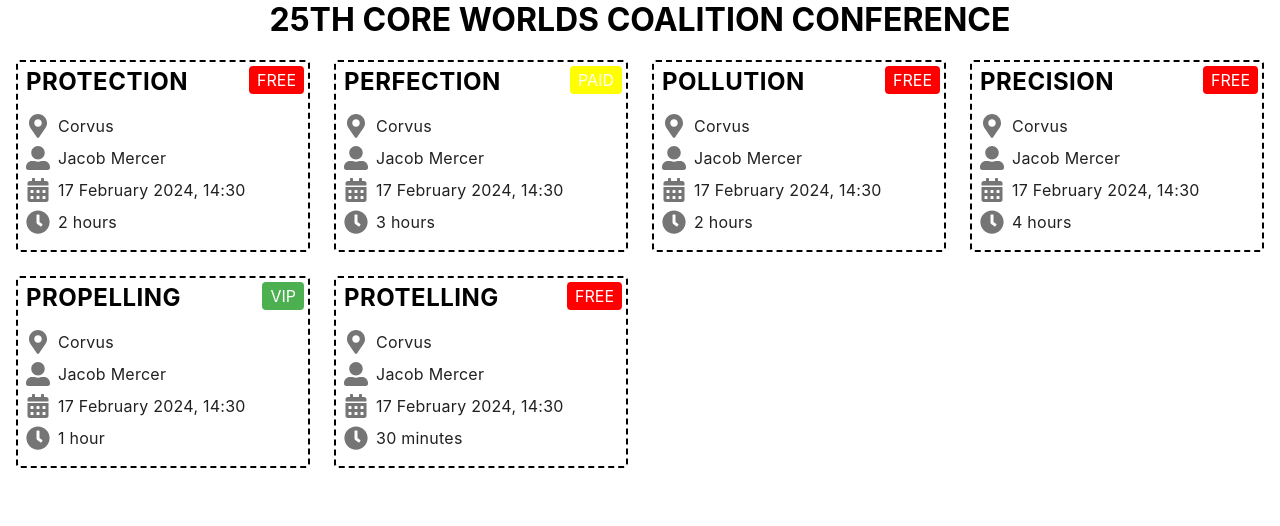
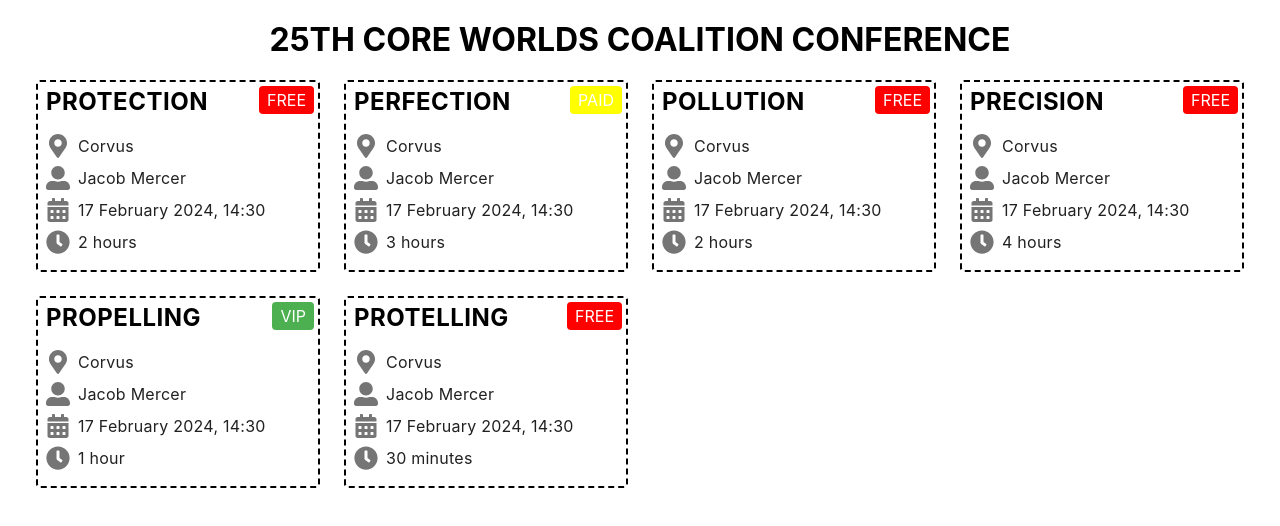
Before and after one commit to Allovallo/react-act-2.1, a React (Create React App) app: page / in a window 1280 px wide. Shown: the top 526 px of the page. Built offline with nearby package versions, Linux system fonts and the light colour scheme.

Commit message:
files restyled_1

```diff
--- a/src/components/App.jsx
+++ /dev/null
@@ -1,13 +0,0 @@
-import { PageTitle } from "./PageTitle/PageTitle";
-import { EventBoard } from "./EventBoard/EventBoard";
-import upcomingEvents from '../upcoming-events.json';
-
-export const App = () => {
-    return (
-        <>
-            <PageTitle text="25th Core Worlds Coalition Conference" />
-            <EventBoard events={upcomingEvents} />
-        </>
-    )
-
-}
--- /dev/null
+++ b/src/components/App/App.jsx
@@ -0,0 +1,14 @@
+import { PageTitle } from "../PageTitle/PageTitle";
+import { EventBoard } from "../EventBoard/EventBoard";
+import upcomingEvents from '../../upcoming-events.json';
+import { Container } from "./App.styled";
+
+export const App = () => {
+    return (
+        <Container>
+            <PageTitle text="25th Core Worlds Coalition Conference" />
+            <EventBoard events={upcomingEvents} />
+        </Container>
+    )
+
+}
--- /dev/null
+++ b/src/components/App/App.styled.jsx
@@ -0,0 +1,5 @@
+import styled from '@emotion/styled';
+
+export const Container = styled.div`
+    padding: 20px
+`
--- a/src/components/PageTitle/PageTitle.jsx
+++ b/src/components/PageTitle/PageTitle.jsx
@@ -1,5 +1,11 @@
+import PropTypes from 'prop-types';
 import css from './PageTitle.module.css';
+import { Title } from './PageTitleStyled';
 
 export const PageTitle = ({ text }) => {
-    return <h1 className={css.title}>{text}</h1>
+    return <Title className={css.title}>{text}</Title>
 }
+
+PageTitle.propTypes = {
+    text: PropTypes.string.isRequired,
+}
--- /dev/null
+++ b/src/components/PageTitle/PageTitleStyled.jsx
@@ -0,0 +1,7 @@
+import styled from '@emotion/styled';
+
+export const Title = styled.h1`
+    margin-top: 0;
+    text-align: center;
+    text-transform: uppercase;
+`
--- a/src/index.js
+++ b/src/index.js
@@ -1,7 +1,7 @@
 import React from 'react';
 import ReactDOM from 'react-dom/client';
 import './index.css';
-import { App } from './components/App';
+import { App } from './components/App/App';
 
 const root = ReactDOM.createRoot(document.getElementById('root'));
 root.render(
```
